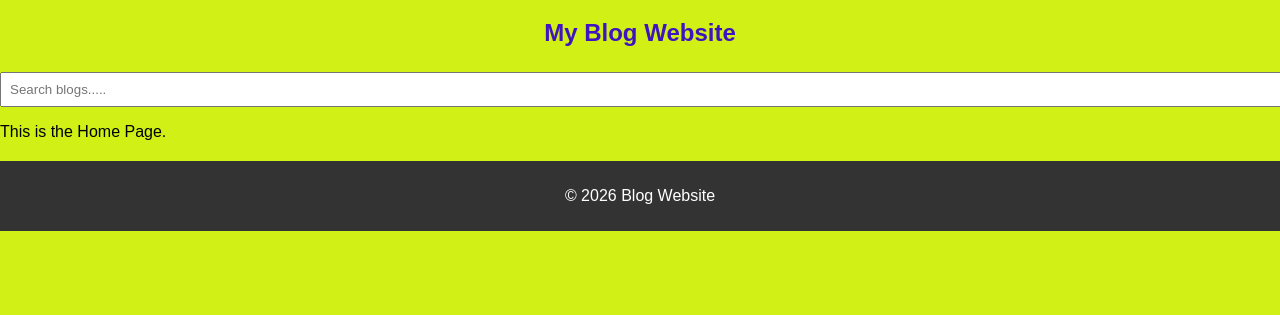
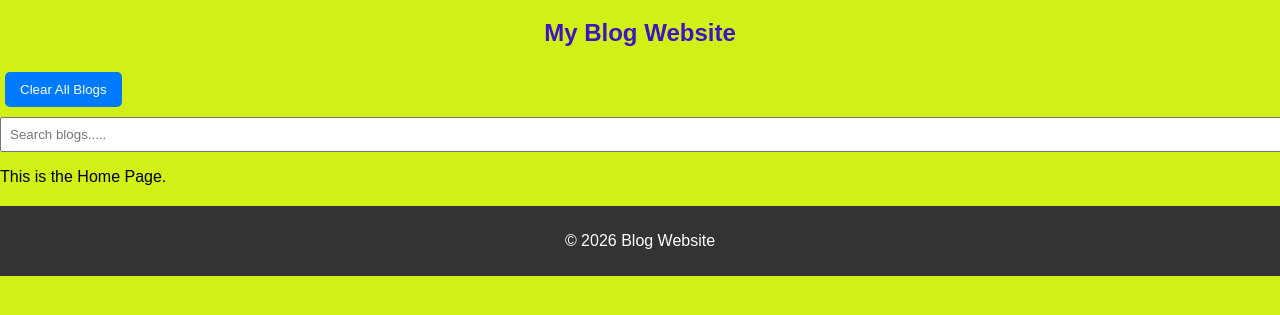
Before and after one commit to usharani16challa/blog-website, a website: page index.html in a window 1280 px wide. Shown: the part 109-424 px from the top of the page. Drawn offline with Linux system fonts and the light colour scheme.

Commit message:
Day 10 completed-Final Blog Website

```diff
--- a/index.html
+++ b/index.html
@@ -15,6 +15,8 @@
 
 <h2>My Blog Website</h2>
 
+<button onclick="clearBlogs()">Clear All Blogs</button>
+
 <input type="text" id="searchinput" placeholder="Search blogs....."  onkeyup="searchBlogs()">
 
 <div id="blogContainer"></div>
--- a/script.js
+++ b/script.js
@@ -81,4 +81,13 @@ function searchBlogs() {
     displayBlogs(filteredBlogs);
 }
 
+function clearBlogs() {
+    if (confirm("Are you sure you want to delete all blogs?")) {
+        blogs = [];
+        localStorage.removeItem("blogs");
+        displayBlogs();
+        alert("All blogs deleted successfully!");
+    }
+}
+
 displayBlogs();
--- a/style.css
+++ b/style.css
@@ -39,12 +39,18 @@ input, textarea{
     margin-top: 5px;
 }
 
-button{
-    background: blue;
+button {
+    background-color: #007BFF;
     color: white;
-    padding: 10px 20px;
     border: none;
+    padding: 10px 15px;
+    margin: 5px;
     cursor: pointer;
+    border-radius: 5px;
+}
+
+button:hover {
+    background-color: #0056b3;
 }
 
 #blogContainer {
```
